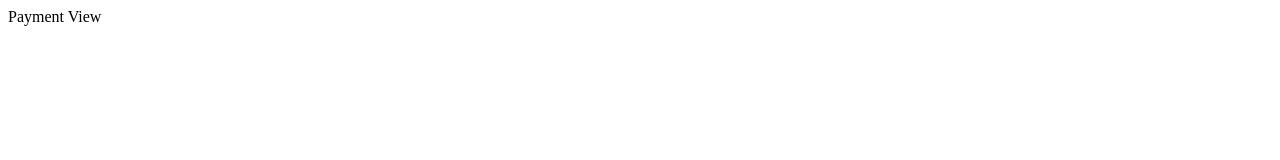
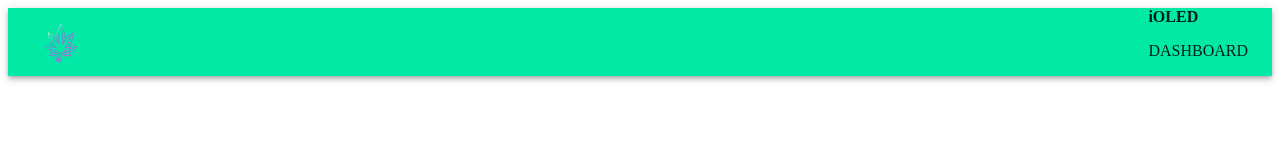
Before and after one commit to DixonOrtiz/payment-view-iOLED, a React app: page / in a window 1280 px wide. Built offline with nearby package versions, Linux system fonts and the light colour scheme.

Commit message:
navbar incomplete

```diff
--- a/package.json
+++ b/package.json
@@ -3,6 +3,8 @@
   "version": "0.1.0",
   "private": true,
   "dependencies": {
+    "@material-ui/core": "^4.9.1",
+    "@material-ui/icons": "^4.9.1",
     "@testing-library/jest-dom": "^4.2.4",
     "@testing-library/react": "^9.4.0",
     "@testing-library/user-event": "^7.2.1",
--- a/public/index.html
+++ b/public/index.html
@@ -3,10 +3,12 @@
   <head>
     <meta charset="utf-8" />
     <meta name="viewport" content="width=device-width, initial-scale=1" />
-    <meta name="theme-color" content="#000000" />
-    <meta name="description" content="Web site created using create-react-app" />
 
-    <title>React App</title>
+    <link href="https://fonts.googleapis.com/css?family=Montserrat&display=swap" rel="stylesheet" />
+
+    <!-- <link rel="ioled-icon" href="%PUBLIC_URL%/logo.png" /> -->
+
+    <title>Mi iOLED - Desarrollo</title>
   </head>
   <body>
     <div id="root"></div>
--- a/src/components/App.js
+++ b/src/components/App.js
@@ -1,7 +1,8 @@
 import React from 'react';
+import Navbar from './Payment/Navbar';
 
 function App() {
-  return <div className="App">Payment View</div>;
+  return <Navbar />;
 }
 
 export default App;
--- /dev/null
+++ b/src/components/Payment/Navbar.js
@@ -0,0 +1,82 @@
+import React, {Component} from 'react';
+import ioledLogo from '../../images/logo.png';
+
+// import {connect} from 'react-redux';
+
+import AppBar from '@material-ui/core/AppBar';
+import Toolbar from '@material-ui/core/Toolbar';
+import {Box} from '@material-ui/core';
+
+import {createStyles} from '@material-ui/core/styles';
+
+const styles = (theme) =>
+  createStyles({
+    root: {
+      position: 'relative',
+    },
+    appbar: {
+      backgroundColor: '#1A191E',
+      display: 'grid',
+    },
+    logo: {
+      width: '51px',
+      margin: '-10px',
+    },
+
+    ioledDashboard: {
+      display: 'grid',
+      color: 'white',
+      justifyContent: 'center',
+      alignItems: 'center',
+      marginRight: '10vh',
+    },
+    ioledTittle: {
+      fontSize: '16px',
+      marginTop: '10px',
+      fontWeight: 'bold',
+      marginLeft: '13px',
+    },
+    dashboard: {
+      fontSize: '14px',
+      marginTop: '-5px',
+      fontWeight: 'ligthter',
+    },
+  });
+
+class Navbar extends Component {
+  // Component state.
+  state = {
+    rigth: false,
+  };
+
+  // Render the component.
+  render() {
+    // const {classes} = this.props;
+    // const {rigth} = this.state;
+
+    return (
+      <div className={styles.root}>
+        <AppBar className={styles.appbar} position="static">
+          <Toolbar>
+            <a href={'/'} style={{flexGrow: 1}}>
+              <img className={styles.logo} src={ioledLogo} alt="ioled" />
+            </a>
+
+            <Box className={styles.ioledDashboard}>
+              <b className={styles.ioledTittle}> iOLED</b>
+              <p className={styles.dashboard}>DASHBOARD</p>
+            </Box>
+
+            {/* <Avatar className={styles.avatar} alt={user.name} src={user.photo} onClick="{this.toggleDrawer(true)}" /> */}
+          </Toolbar>
+        </AppBar>
+      </div>
+    );
+  }
+}
+
+const mapStateToProps = ({user}) => {
+  return {user};
+};
+
+export default Navbar;
--- a/src/index.js
+++ b/src/index.js
@@ -2,4 +2,31 @@ import React from 'react';
 import ReactDOM from 'react-dom';
 import App from './components/App';
 
-ReactDOM.render(<App />, document.getElementById('root'));
+import {MuiThemeProvider, createMuiTheme} from '@material-ui/core/styles';
+
+const theme = createMuiTheme({
+  palette: {
+    primary: {
+      light: '#fff',
+      main: '#00EAA6',
+      dark: '#000',
+    },
+    secondary: {
+      main: '#fff',
+    },
+  },
+  typography: {
+    fontFamily: 'Montserrat, sans-serif',
+    fontSize: 12,
+  },
+});
+
+ReactDOM.render(
+  <MuiThemeProvider theme={theme}>
+    {/* <Provider store={store}> */}
+    <App />
+    {/* </Provider> */}
+  </MuiThemeProvider>,
+
+  document.querySelector('#root'),
+);
```
Also changed, not shown: src/images/CloudSVG.svg (added), src/images/HomeSVG.svg (added), src/images/IoledIcon.svg (added), src/images/IoledName.svg (added), src/images/TempSVG.svg (added), src/images/ThunderSVG.svg (added), src/images/TriangleIndicator.svg (added), src/images/logo.png (added), 1 other file.
